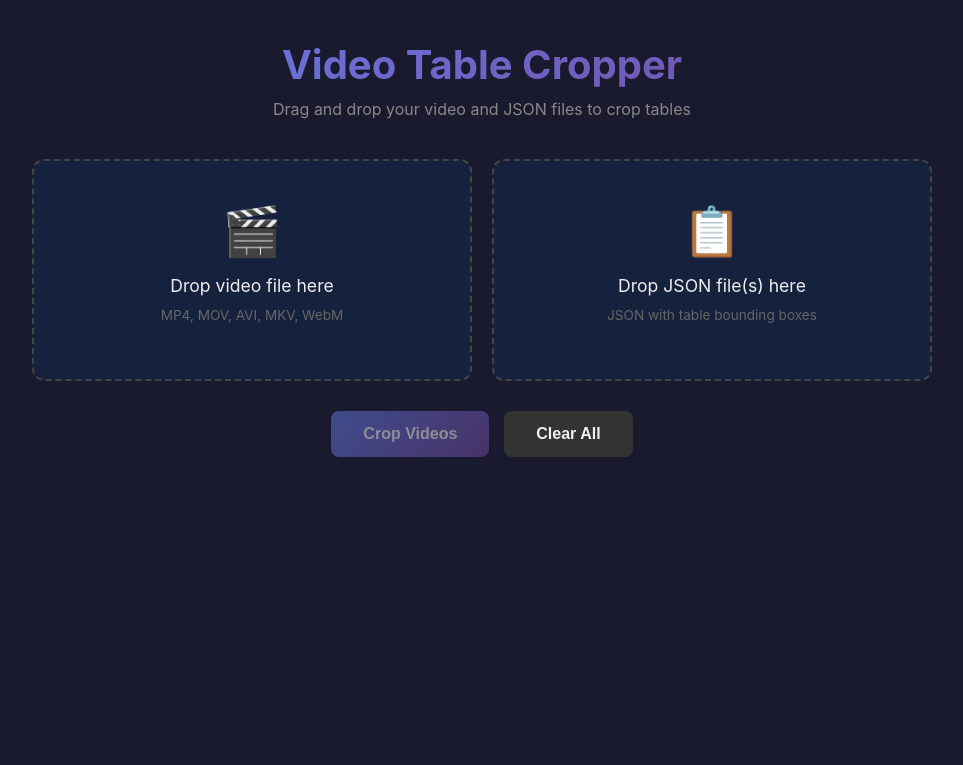
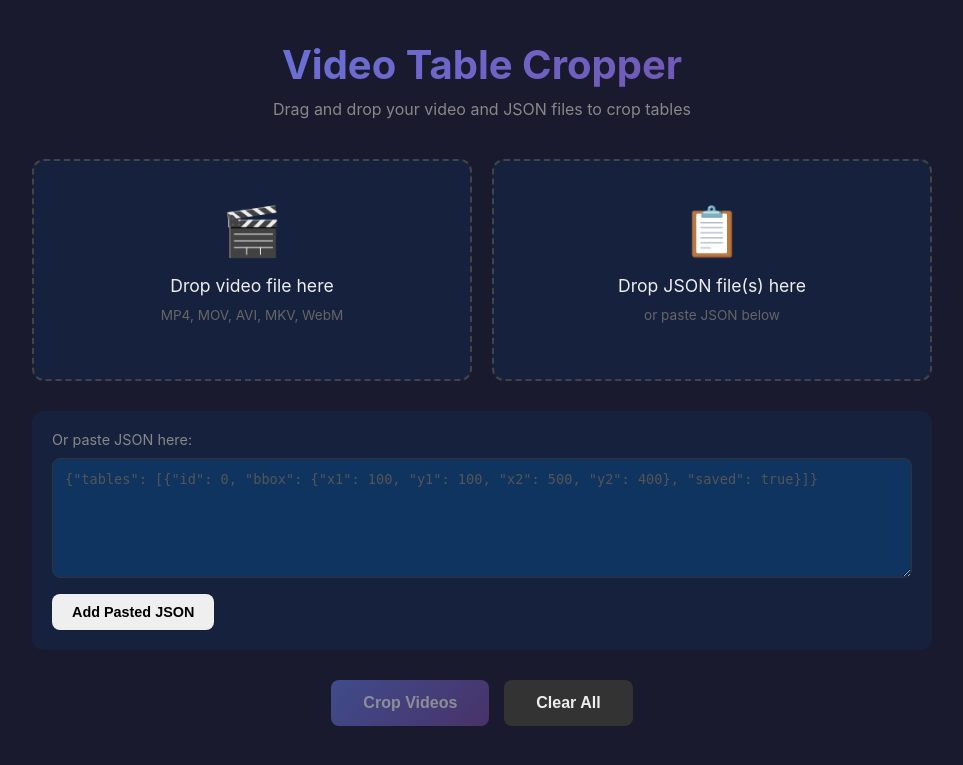
Before and after one commit to cameronkuperman/video-table-cropper, a Flask app: page / in a window 1280 px wide. Shown: the top 765 px of the page, without its empty margins (158-1121 px from the left). Run offline with Flask 3, Linux system fonts and the light colour scheme.

Commit message:
Add JSON paste option and improve downloads
- Add textarea to paste JSON directly (no file needed)
- Add "Download All as ZIP" button
- Downloads now trigger browser download properly
- Better UI feedback

🤖 Generated with [Claude Code](https://claude.com/claude-code)

Co-Authored-By: Claude Opus 4.5 <noreply@anthropic.com>

```diff
--- a/app.py
+++ b/app.py
@@ -5,11 +5,13 @@ Video Table Cropper - Flask Web App
 Drag-and-drop interface to crop videos based on JSON bounding boxes.
 """
 
+import io
 import json
 import os
 import shutil
 import subprocess
 import uuid
+import zipfile
 from pathlib import Path
 
 from flask import Flask, jsonify, render_template, request, send_file
@@ -187,6 +189,29 @@ def download(job_id: str, filename: str):
     return send_file(file_path, as_attachment=True)
 
 
+@app.route("/download-zip/<job_id>")
+def download_zip(job_id: str):
+    """Download all cropped videos as a ZIP file."""
+    job_folder = OUTPUT_FOLDER / job_id
+    if not job_folder.exists():
+        return jsonify({"error": "Job not found"}), 404
+
+    # Create ZIP in memory
+    zip_buffer = io.BytesIO()
+    with zipfile.ZipFile(zip_buffer, "w", zipfile.ZIP_DEFLATED) as zf:
+        for file_path in job_folder.iterdir():
+            if file_path.is_file():
+                zf.write(file_path, file_path.name)
+
+    zip_buffer.seek(0)
+    return send_file(
+        zip_buffer,
+        mimetype="application/zip",
+        as_attachment=True,
+        download_name=f"cropped_videos_{job_id}.zip"
+    )
+
+
 @app.route("/cleanup", methods=["POST"])
 def cleanup():
     """Clean up uploaded and output files."""
--- a/static/app.js
+++ b/static/app.js
@@ -1,6 +1,8 @@
 // State
 let uploadedVideo = null;
 let uploadedJsons = [];
+let currentJobId = null;
+let currentVideos = [];
 
 // DOM Elements
 const videoZone = document.getElementById('video-zone');
@@ -14,6 +16,9 @@ const clearBtn = document.getElementById('clear-btn');
 const status = document.getElementById('status');
 const results = document.getElementById('results');
 const resultsList = document.getElementById('results-list');
+const jsonPaste = document.getElementById('json-paste');
+const addJsonBtn = document.getElementById('add-json-btn');
+const downloadAllBtn = document.getElementById('download-all-btn');
 
 // Drag and drop handlers
 function setupDropZone(zone, input, type) {
@@ -82,6 +87,59 @@ async function handleFiles(files, type) {
     }
 }
 
+// Handle pasted JSON
+async function handlePastedJson() {
+    const text = jsonPaste.value.trim();
+    if (!text) {
+        showStatus('Please paste JSON first', 'error');
+        return;
+    }
+
+    // Validate JSON
+    try {
+        JSON.parse(text);
+    } catch (e) {
+        showStatus('Invalid JSON format', 'error');
+        return;
+    }
+
+    // Create a blob and upload it
+    const blob = new Blob([text], { type: 'application/json' });
+    const file = new File([blob], 'pasted.json', { type: 'application/json' });
+
+    const formData = new FormData();
+    formData.append('file', file);
+    formData.append('type', 'json');
+
+    try {
+        const response = await fetch('/upload', {
+            method: 'POST',
+            body: formData
+        });
+
+        const data = await response.json();
+
+        if (data.success) {
+            uploadedJsons.push(data.filename);
+            const item = document.createElement('div');
+            item.className = 'file-item';
+            item.innerHTML = `
+                <span class="name">Pasted JSON</span>
+                <span class="tables">${data.tables} tables</span>
+            `;
+            jsonList.appendChild(item);
+            jsonZone.classList.add('has-file');
+            jsonPaste.value = '';
+            showStatus('JSON added successfully!', 'success');
+            updateProcessButton();
+        } else {
+            showStatus(`Error: ${data.error}`, 'error');
+        }
+    } catch (err) {
+        showStatus(`Upload failed: ${err.message}`, 'error');
+    }
+}
+
 // Update process button state
 function updateProcessButton() {
     processBtn.disabled = !(uploadedVideo && uploadedJsons.length > 0);
@@ -97,6 +155,16 @@ function showStatus(message, type = 'processing') {
 // Hide status
 function hideStatus() {
     status.hidden = true;
+}
+
+// Trigger browser download
+function triggerDownload(url, filename) {
+    const a = document.createElement('a');
+    a.href = url;
+    a.download = filename;
+    document.body.appendChild(a);
+    a.click();
+    document.body.removeChild(a);
 }
 
 // Process videos
@@ -123,6 +191,8 @@ async function processVideos() {
         const data = await response.json();
 
         if (data.success) {
+            currentJobId = data.job_id;
+            currentVideos = data.videos;
             showStatus(`Successfully created ${data.count} cropped videos!`, 'success');
             displayResults(data.videos);
         } else {
@@ -149,12 +219,44 @@ function displayResults(videos) {
                 <span class="result-name">${video.filename}</span>
                 <span class="result-bbox">Table ${video.table_id} • (${video.bbox.x1}, ${video.bbox.y1}) to (${video.bbox.x2}, ${video.bbox.y2})</span>
             </div>
-            <a href="${video.download_url}" class="download-btn">Download</a>
+            <a href="${video.download_url}" download="${video.filename}" class="download-btn">Download</a>
         `;
         resultsList.appendChild(item);
     }
 
     results.hidden = false;
+}
+
+// Download all videos
+async function downloadAll() {
+    if (currentVideos.length === 0) return;
+
+    showStatus('Downloading all videos...', 'processing');
+
+    try {
+        const response = await fetch(`/download-zip/${currentJobId}`);
+        if (response.ok) {
+            const blob = await response.blob();
+            const url = window.URL.createObjectURL(blob);
+            triggerDownload(url, `cropped_videos_${currentJobId}.zip`);
+            window.URL.revokeObjectURL(url);
+            showStatus('Download complete!', 'success');
+        } else {
+            // Fallback: download individually
+            for (const video of currentVideos) {
+                triggerDownload(video.download_url, video.filename);
+                await new Promise(r => setTimeout(r, 500)); // Small delay between downloads
+            }
+            showStatus('All downloads started!', 'success');
+        }
+    } catch (err) {
+        // Fallback: download individually
+        for (const video of currentVideos) {
+            triggerDownload(video.download_url, video.filename);
+            await new Promise(r => setTimeout(r, 500));
+        }
+        showStatus('All downloads started!', 'success');
+    }
 }
 
 // Clear all
@@ -167,10 +269,13 @@ async function clearAll() {
 
     uploadedVideo = null;
     uploadedJsons = [];
+    currentJobId = null;
+    currentVideos = [];
 
     videoInfo.textContent = '';
     jsonList.innerHTML = '';
     resultsList.innerHTML = '';
+    jsonPaste.value = '';
 
     videoZone.classList.remove('has-file');
     jsonZone.classList.remove('has-file');
@@ -185,3 +290,5 @@ setupDropZone(videoZone, videoInput, 'video');
 setupDropZone(jsonZone, jsonInput, 'json');
 processBtn.addEventListener('click', processVideos);
 clearBtn.addEventListener('click', clearAll);
+addJsonBtn.addEventListener('click', handlePastedJson);
+downloadAllBtn.addEventListener('click', downloadAll);
--- a/static/style.css
+++ b/static/style.css
@@ -250,3 +250,53 @@ h1 {
     background: #22c55e;
     transform: translateY(-1px);
 }
+
+/* Paste section */
+.paste-section {
+    background: #16213e;
+    border-radius: 12px;
+    padding: 20px;
+    margin-bottom: 30px;
+}
+
+.paste-section label {
+    display: block;
+    margin-bottom: 10px;
+    color: #888;
+    font-size: 0.9rem;
+}
+
+.paste-section textarea {
+    width: 100%;
+    height: 120px;
+    background: #0f3460;
+    border: 1px solid #333;
+    border-radius: 8px;
+    color: #eee;
+    padding: 12px;
+    font-family: monospace;
+    font-size: 0.85rem;
+    resize: vertical;
+    margin-bottom: 12px;
+}
+
+.paste-section textarea:focus {
+    outline: none;
+    border-color: #667eea;
+}
+
+.paste-section textarea::placeholder {
+    color: #555;
+}
+
+.btn.small {
+    padding: 10px 20px;
+    font-size: 0.9rem;
+}
+
+/* Download hint */
+.download-hint {
+    color: #888;
+    font-size: 0.85rem;
+    margin-bottom: 15px;
+}
--- a/templates/index.html
+++ b/templates/index.html
@@ -26,11 +26,18 @@
                 <div class="drop-zone-content">
                     <div class="icon">📋</div>
                     <p>Drop JSON file(s) here</p>
-                    <span class="formats">JSON with table bounding boxes</span>
+                    <span class="formats">or paste JSON below</span>
                 </div>
                 <input type="file" id="json-input" accept=".json" multiple hidden>
                 <div class="file-list" id="json-list"></div>
             </div>
+        </div>
+
+        <!-- JSON Paste Area -->
+        <div class="paste-section">
+            <label for="json-paste">Or paste JSON here:</label>
+            <textarea id="json-paste" placeholder='{"tables": [{"id": 0, "bbox": {"x1": 100, "y1": 100, "x2": 500, "y2": 400}, "saved": true}]}'></textarea>
+            <button id="add-json-btn" class="btn small">Add Pasted JSON</button>
         </div>
 
         <div class="actions">
@@ -45,7 +52,9 @@
 
         <div id="results" class="results" hidden>
             <h2>Cropped Videos</h2>
+            <p class="download-hint">Click to download (files will appear in your Downloads folder)</p>
             <div id="results-list"></div>
+            <button id="download-all-btn" class="btn primary" style="margin-top: 20px;">Download All as ZIP</button>
         </div>
     </div>
 
```
